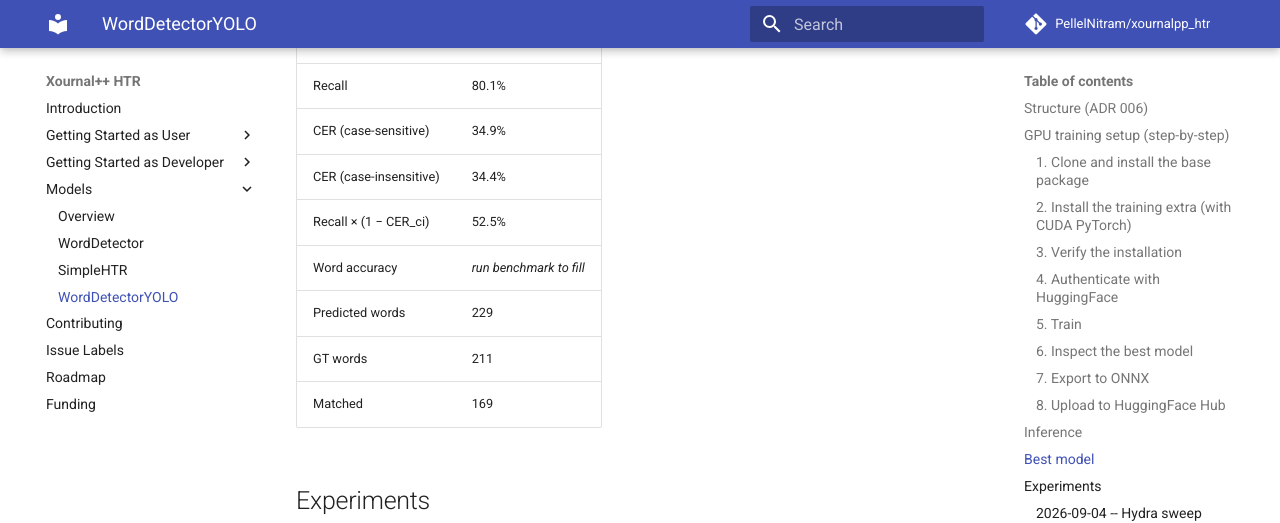
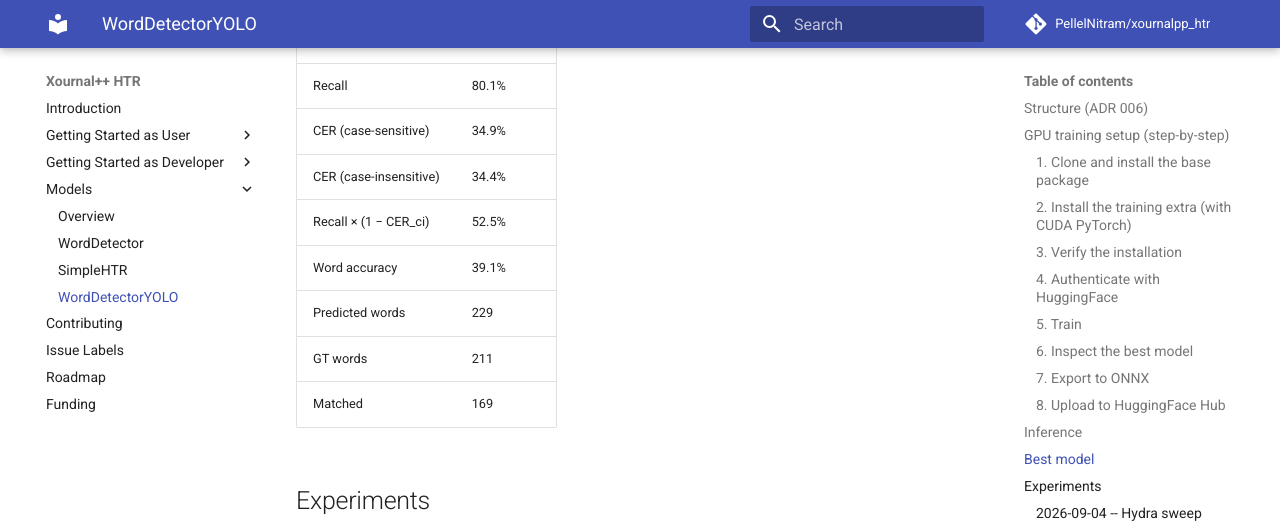
Before and after one commit to PellelNitram/xournalpp_htr, an MkDocs documentation site: the page built from docs/models/word_detector_yolo.md, in a window 1280 px wide and 900 px high, scrolled down 3557 px. Shown: the top 523 px of the window. Built offline with MkDocs 1.6.1 and Material for MkDocs 9.7.7, drawn with Linux system fonts in a browser that asks for light colours; comment, search, counter and statistics services are not loaded.

Commit message:
Fill in word accuracy benchmark result. [CC]

```diff
--- a/docs/models/word_detector_yolo.md
+++ b/docs/models/word_detector_yolo.md
@@ -162,7 +162,7 @@
 | CER (case-sensitive) | 34.9% |
 | CER (case-insensitive) | 34.4% |
 | Recall × (1 − CER_ci) | 52.5% |
-| Word accuracy | *run benchmark to fill* |
+| Word accuracy | 39.1% |
 | Predicted words | 229 |
 | GT words | 211 |
 | Matched | 169 |
```
